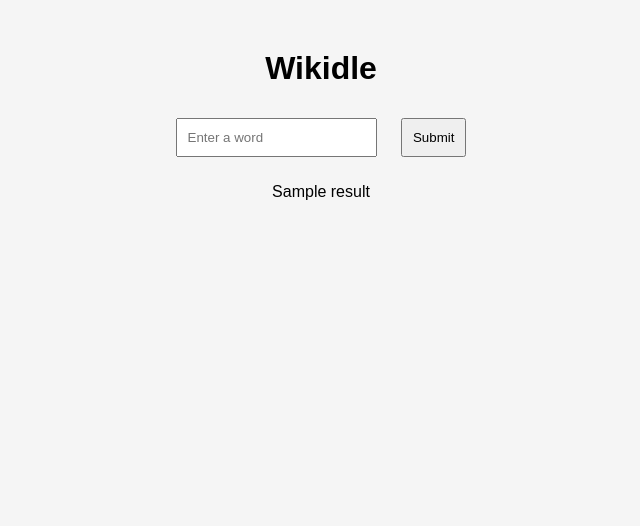
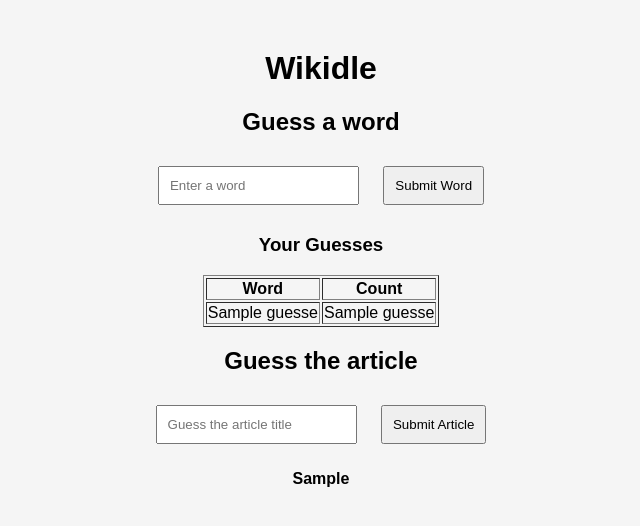
Before and after one commit to Pun08Th/wikidle, a Flask app: template templates/index.html in a window 1280 px wide. Shown: the top 526 px of the page, without its empty margins (319-959 px from the left). Run offline with Flask 3, Linux system fonts and the light colour scheme; the template is opened without the code that fills it: most values are stand-ins (such as "Sample title", 1, 10 or a date in 2020).

Commit message:
keeps track of guesses and adds answer box

```diff
--- a/app.py
+++ b/app.py
@@ -1,18 +1,43 @@
-from flask import Flask, render_template, request
+from flask import Flask, render_template, request, session
 import wikipedia as wiki
 from logic import wordcount
+import os
 
 app = Flask(__name__)
+app.secret_key = os.environ.get("SECRET_KEY", "dev-key")
 
+# Fixed article
 page = wiki.page("Barack Obama")
 text = page.content
+actual_title = page.title.lower()  # So we can check against guesses later
 
 @app.route("/", methods=["GET", "POST"])
 def home():
+    # Initialize session data
+    if "guesses" not in session:
+        session["guesses"] = []
+
+    result = None
+    guess = ""
+    article_feedback = None
+
     if request.method == "POST":
-        guess = request.form["guess"]
-        # 👇 Replace this with your logic (e.g., count in article)
-        result = wordcount(text, guess)
-        return render_template("index.html", result=result, guess=guess)
+        if "guess" in request.form:
+            guess = request.form["guess"]
+            count = wordcount(text, guess)
+            session["guesses"].append((guess, count))
+            session.modified = True  # Required to update session list
+        elif "article_guess" in request.form:
+            article_guess = request.form["article_guess"].lower()
+            if article_guess == actual_title:
+                article_feedback = "🎉 Correct! You guessed the article!"
+            else:
+                article_feedback = f"❌ '{article_guess}' is not the article."
 
-    return render_template("index.html", result=None)
+    return render_template(
+        "index.html",
+        result=result,
+        guess=guess,
+        guesses=session["guesses"],
+        article_feedback=article_feedback
+    )
--- a/templates/index.html
+++ b/templates/index.html
@@ -7,13 +7,37 @@
 <body>
   <h1>Wikidle</h1>
 
+  <h2>Guess a word</h2>
   <form method="POST">
-    <input type="text" name="guess" placeholder="Enter a word">
-    <button type="submit">Submit</button>
+    <input type="text" name="guess" placeholder="Enter a word" required>
+    <button type="submit">Submit Word</button>
   </form>
 
-  {% if result %}
-    <p>{{ result }}</p>
+  {% if guesses %}
+    <h3>Your Guesses</h3>
+    <table border="1" style="margin: auto;">
+      <tr>
+        <th>Word</th>
+        <th>Count</th>
+      </tr>
+      {% for g, c in guesses %}
+      <tr>
+        <td>{{ g }}</td>
+        <td>{{ c }}</td>
+      </tr>
+      {% endfor %}
+    </table>
   {% endif %}
+
+  <h2>Guess the article</h2>
+  <form method="POST">
+    <input type="text" name="article_guess" placeholder="Guess the article title" required>
+    <button type="submit">Submit Article</button>
+  </form>
+
+  {% if article_feedback %}
+    <p><strong>{{ article_feedback }}</strong></p>
+  {% endif %}
+
 </body>
 </html>
```
